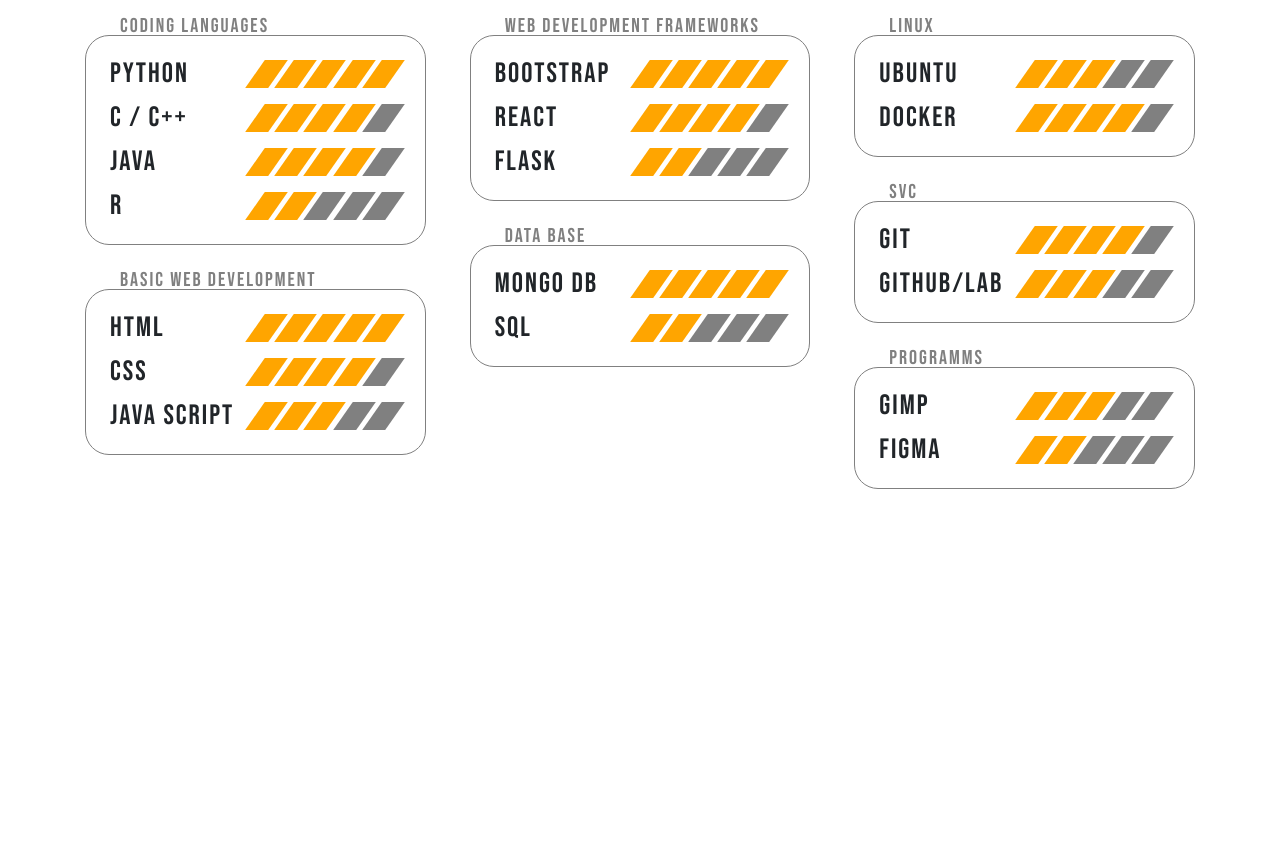
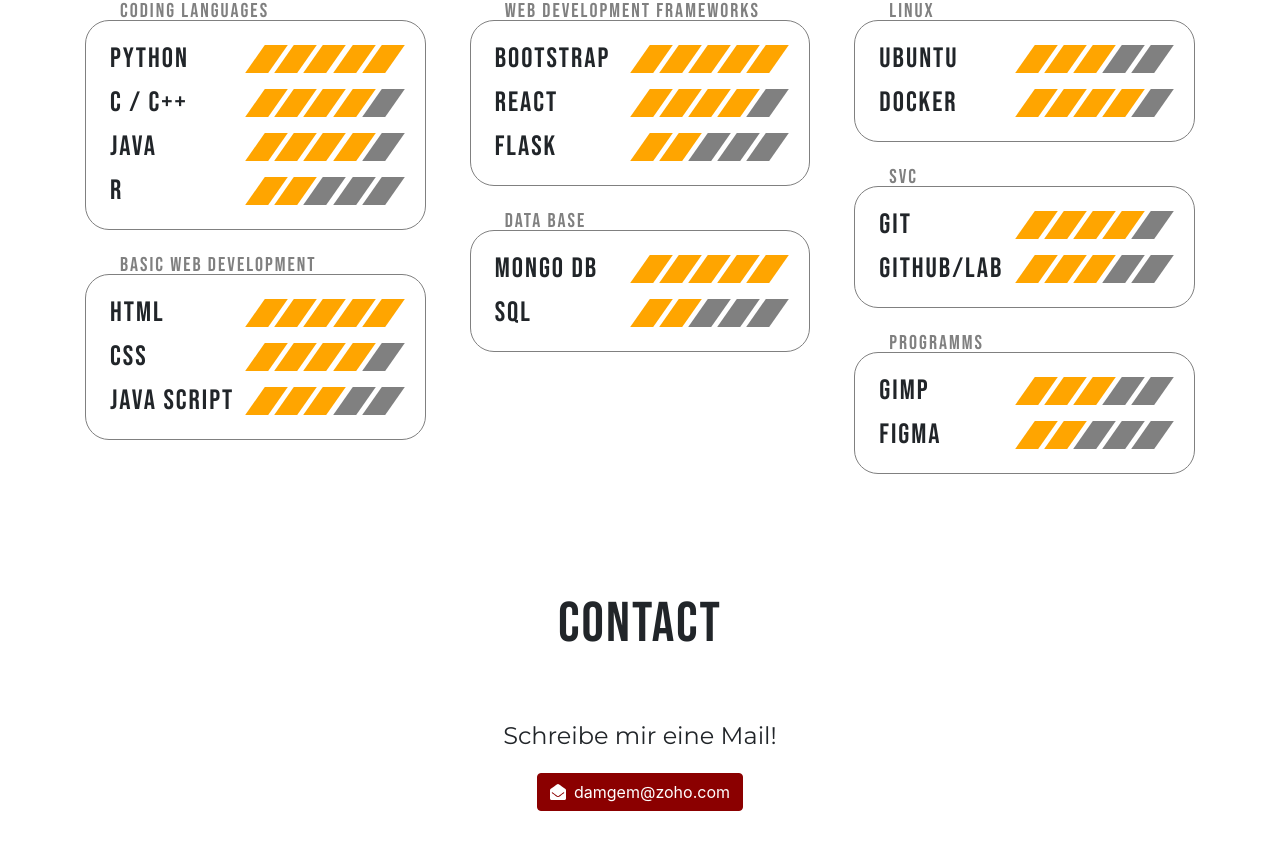
Before and after one commit to damgem/damgem.github.io, a React (Create React App) app: page / in a window 1280 px wide. Shown: the part 2524-3374 px from the top of the page. Before the commit the page ends 3073 px from the top, so only its background shows below. Built offline with nearby package versions, Linux system fonts and the light colour scheme.

Commit message:
added contact section

```diff
--- a/src/App.css
+++ b/src/App.css
@@ -76,3 +76,14 @@
       column-count: 3 !important;
   }
 }
+
+button,
+button:active,
+button:focus,
+button:hover,
+.btn,
+.btn:active,
+.btn:focus,
+.btn:hover{
+    outline:none !important;
+}
--- a/src/App.js
+++ b/src/App.js
@@ -8,15 +8,17 @@
 import SectionProjects from './components/SectionProjects';
 import SectionSoftSkills from './components/SectionSoftSkills';
 import SectionHardSkills from './components/SectionHardSkills';
+import SectionContact from './components/SectionContact';
 
 function App() {
   return (
-    <Container className="App">
+    <Container className="App mb-5">
         <Navigation />
         <SectionStart/>
         <SectionProjects/>
         <SectionSoftSkills/>
         <SectionHardSkills/>
+        <SectionContact/>
     </Container>
   );
 }
--- /dev/null
+++ b/src/components/SectionContact.jsx
@@ -0,0 +1,25 @@
+
+import React from 'react';
+import {Button} from 'react-bootstrap';
+import Section from './Section';
+
+import {FontAwesomeIcon} from '@fortawesome/react-fontawesome';
+import {faEnvelopeOpen} from '@fortawesome/free-solid-svg-icons';
+
+function SectionContact(props) {
+    return (
+        <Section heading="Contact" >
+            <div className="d-flex flex-column align-items-center">
+                <p className="secondary-font text-center" style={{fontSize:"1.5em"}}>
+                    Schreibe mir eine Mail!
+                </p>
+                <Button style={{backgroundColor:"darkred", borderColor:"darkred", outlineColor: 'darkred', margin: "auto"}} href="mailto:damgem@zoho.com">
+                    <FontAwesomeIcon icon={faEnvelopeOpen} className="mr-2"/>
+                    damgem@zoho.com
+                </Button>
+            </div>
+        </Section>
+    );
+}
+
+export default SectionContact;
--- a/src/components/SectionHardSkills.js
+++ b/src/components/SectionHardSkills.js
@@ -50,7 +50,7 @@
 function SectionHardSkills() {
     return (
         <Section id="hardskills" heading="Hardskills">
-            <CardColumns style={{columnGap: "2.75rem"}}>
+            <CardColumns style={{columnGap: "2.75rem", marginTop: "-15px", marginBottom: "-15px"}}>
                 <SkillGroup heading="Coding Languages">
                     <Skill confidence={5}>Python</Skill>
                     <Skill confidence={4}>C / C++</Skill>
```
